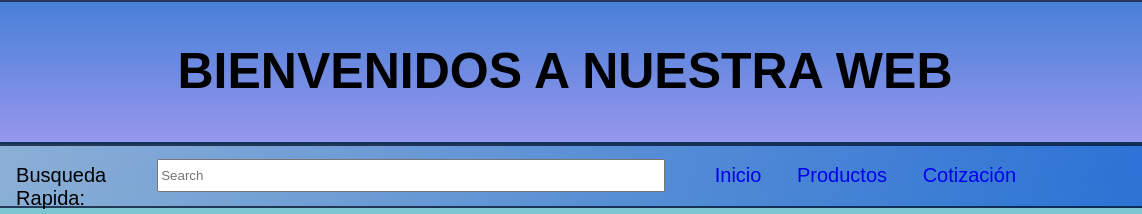
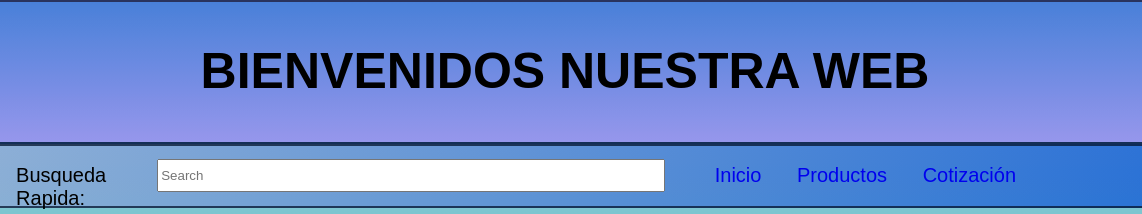
Before and after one commit to Migue200523/Web, a plain HTML site: page Index.html in a window 1280 px wide. Shown: the top 214 px of the page, 75-1217 px from the left. Drawn offline with Linux system fonts and the light colour scheme.

Commit message:
primer commit

```diff
--- a/Index.html
+++ b/Index.html
@@ -9,7 +9,7 @@
 </head>
 <body>
     <header>
-        <h1>BIENVENIDOS A NUESTRA WEB</h1>
+        <h1>BIENVENIDOS NUESTRA WEB</h1>
         <nav class="barralist">
             <a href="./Index.html"><img src="Imagenes/Imagen1.jpg" alt="logo" width="503" height="503"></a>
             <label id="Barra">Busqueda Rapida:</label>
```
